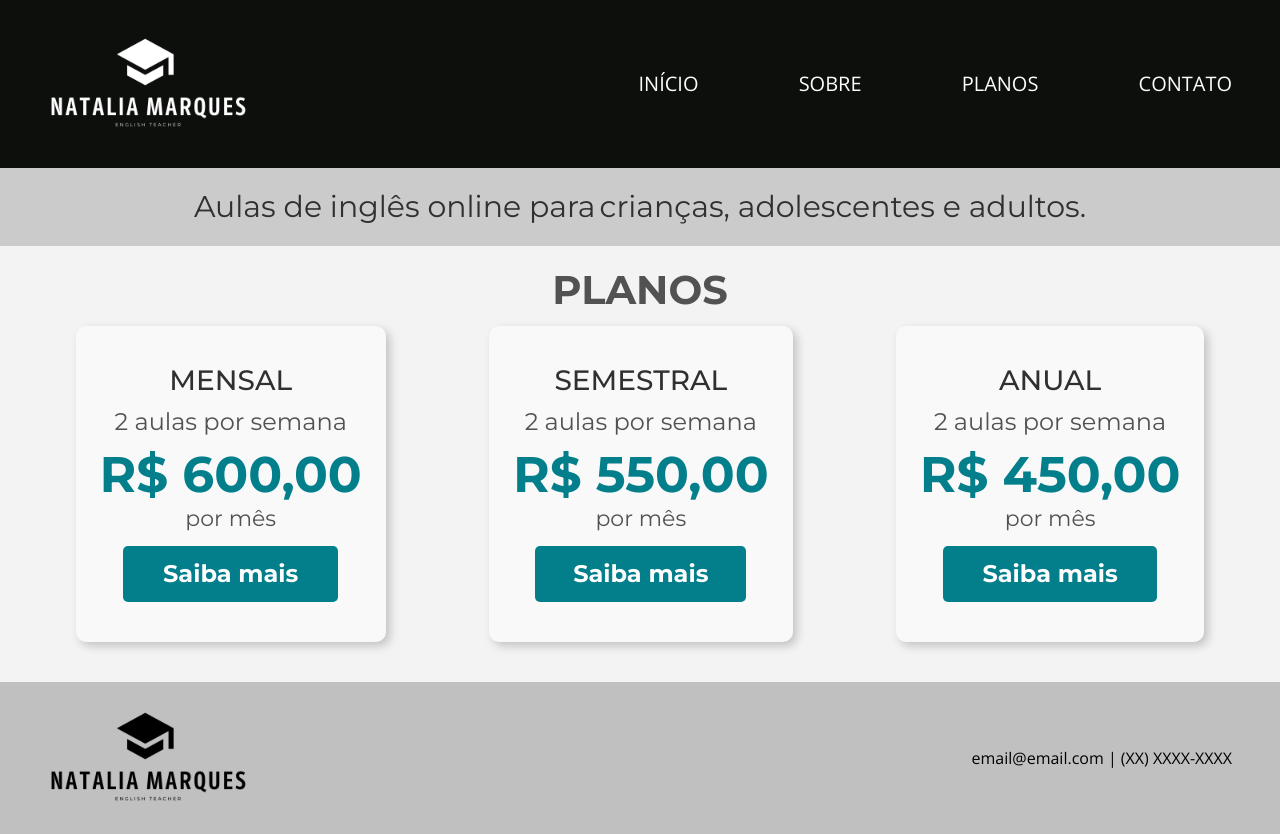
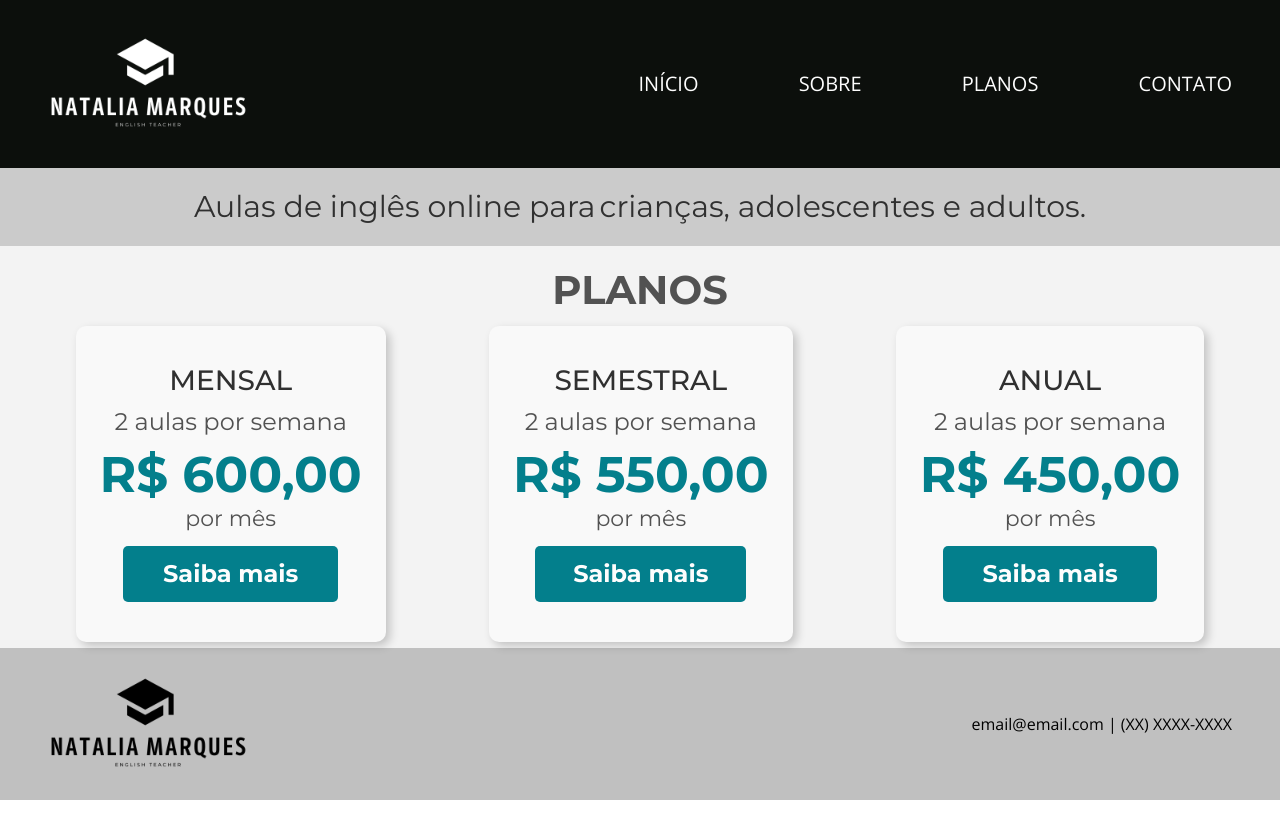
Before and after one commit to natcardozo/projeto_nat, a plain HTML site: page index.html in a window 1280 px wide. After the commit the page ends 800 px from the top, so only its background shows below. Drawn offline with nearby package versions, Linux system fonts and the light colour scheme.

Commit message:
height fixed

```diff
--- a/assets/css/planos/planos.css
+++ b/assets/css/planos/planos.css
@@ -3,3 +3,9 @@
     padding: 1.5rem;
     text-align: center;
 }
+
+@media screen and (min-width: 1024px) {
+    .planos {
+        height: calc(100vh - 446px);
+    }
+}
```
